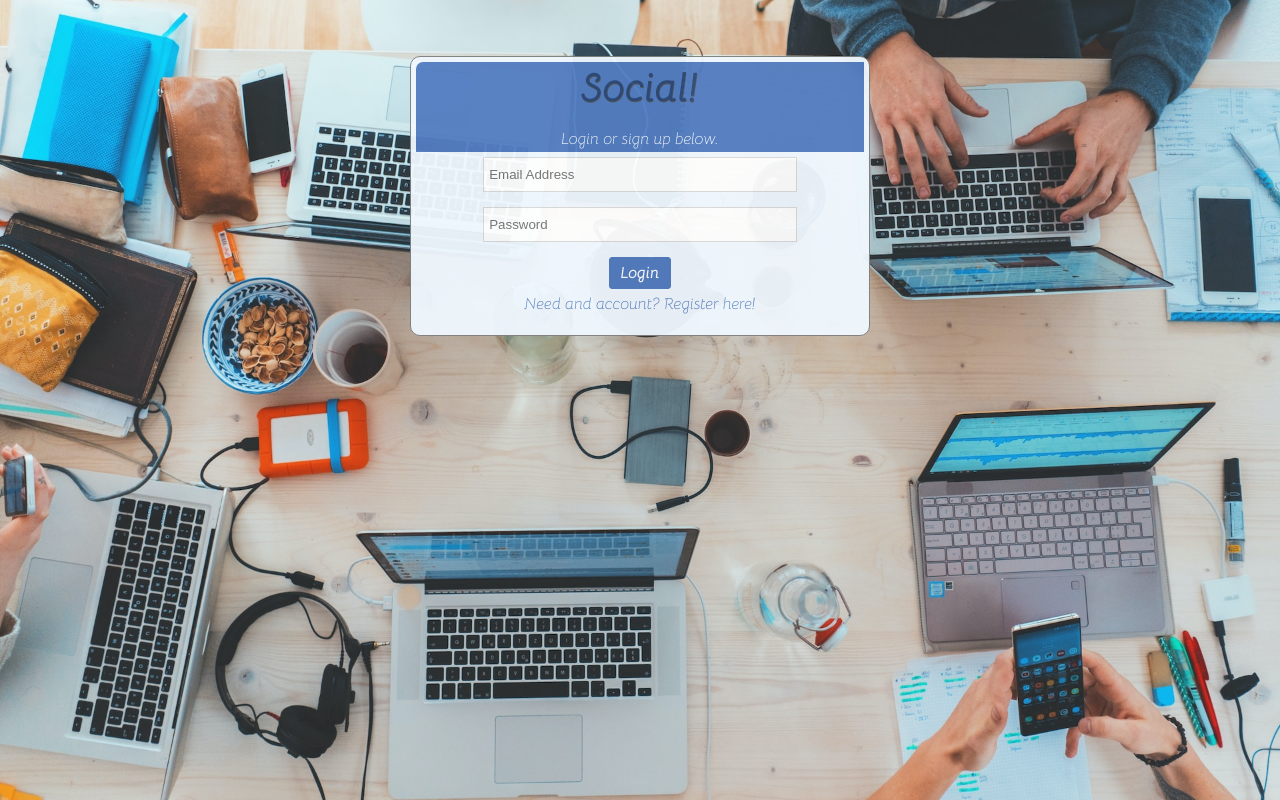
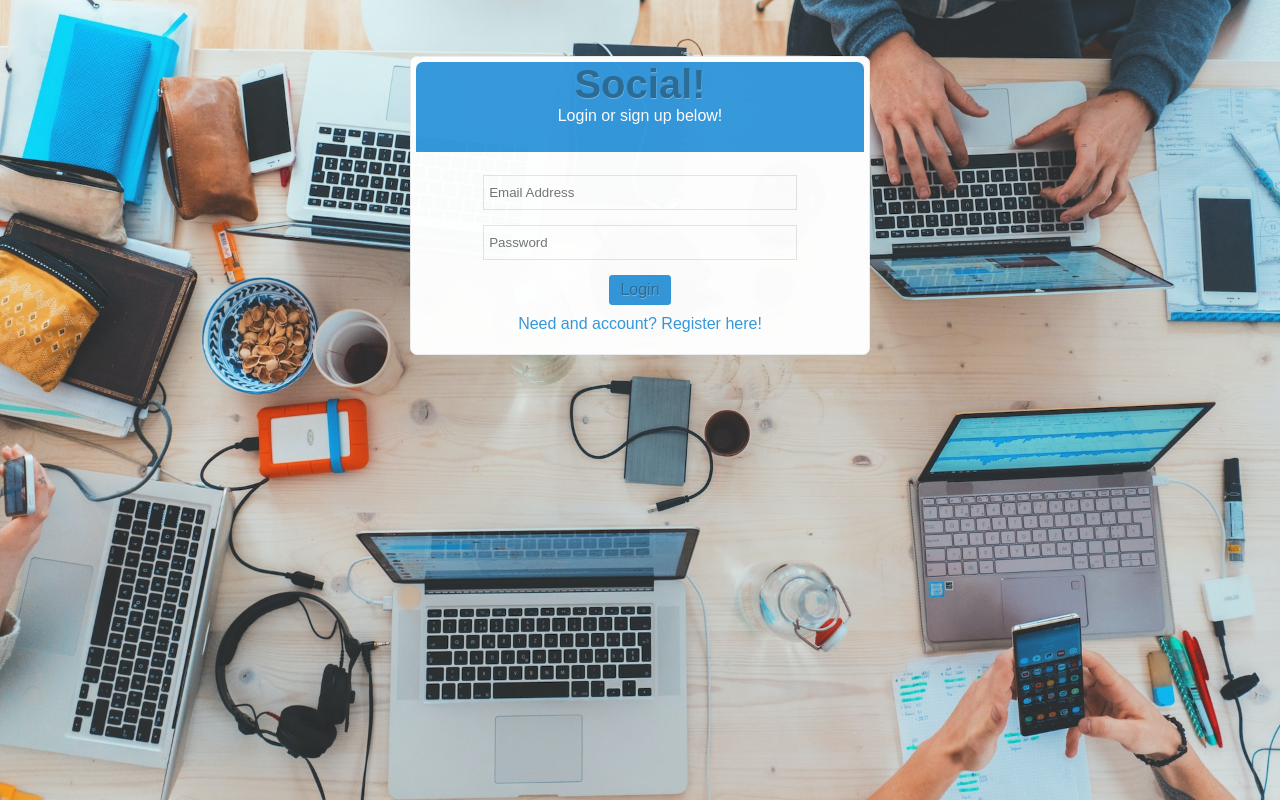
Before and after one commit to TOMATOD5/Social_Site_PHP, a PHP site: page /register.php in a window 1280 px wide. Run offline with PHP 8.4, Linux system fonts and the light colour scheme; some libraries are stand-ins or nearby versions; some web fonts are replaced.

Commit message:
JS is working!!!

```diff
--- a/assets/css/register_style.css
+++ b/assets/css/register_style.css
@@ -1,11 +1,10 @@
 @font-face {
 	font-family: 'Bellota-LightItalic';
-    src: url(../fonts/Bellota-LightItalic.ttf);
+	src: url('../fonts/Bellota-LightItalic.otf');
 }
-
 @font-face {
 	font-family: 'Bellota-BoldItalic';
-    src: url(../fonts/Bellota-BoldItalic.ttf);
+	src: url('../fonts/Bellota-BoldItalic.otf');
 }
 
 html, body {
@@ -17,15 +16,14 @@ form {
 	text-align: center;
 }
 
-body {
+body{
 	margin: 0;
 	padding: 0;
 }
 
 a {
 	text-decoration: none;
-    color: rgb(83, 125, 193);
-
+	color: #3498db;
 }
 
 .wrapper {
@@ -34,6 +32,7 @@ a {
 	width: 100%;
 	height: 100%;
 	min-width: 950px;
+
 }
 
 .login_box {
@@ -43,45 +42,47 @@ a {
 	margin-left: auto;
 	top: 7%;
 	width: 35%;
-    background-color: aliceblue;
-    border: 1px solid gray;
-    border-radius: 10px;
+	background-color: #ffffff;
+	border: 1px solid #EDEDED;
+	border-radius: 7px;
 	padding: 5px;
-    opacity: 0.95;
+	opacity: 0.98;
 }
 
 .login_header {
 	font-family: 'Bellota-LightItalic', sans-serif;
 	width: 100%;
 	height: 90px;
-    background-color: rgb(83, 125, 193);
-    color: white;
+	background-color: #3498db;
+	color: #fff;
 	text-align: center;
 	border-top-left-radius: 7px;
+	border-top-right-radius: 7px;
 }
 
 .login_header h1 {
 	font-family: 'Bellota-BoldItalic', sans-serif;
 	margin-top: 0;
 	margin-bottom: 0;
-    color:  rgb(46, 74, 120);
-    text-shadow: rgb(88, 88, 88) 0.5px 0.5px 0px;
+	color: #2C6C96;
+	text-shadow: #73B6E2 0.5px 0.5px 0px;
 	font-size: 250%;
 }
 
 input[type="submit"] {
+	background-color: #3498db;
+	border: 1px solid #3498db;
+	border-radius: 3px;
+	margin: 5px 0 10px 0;
+	padding: 5px 10px 5px 10px;
+	color: #2C6C96;
+	text-shadow: #73B6E2 0.5px 0.5px 0px;
 	font-family: 'Bellota-BoldItalic', sans-serif;
-    background-color: rgb(83, 125, 193);
-    padding: 5px 10px 5px 10px;
-    border: 1px solid rgb(83, 125, 193);
-    border-radius: 3px;
-    margin: 5px 0 5px 0;
-    color: white;
 	font-size: 100%;
 }
 
-input[type="text"], input[type="email"], input[type="password"]  {
-    border: 1px solid rgb(218, 218, 218);
+input[type="text"], input[type="email"], input[type="password"] {
+	border: 1px solid #e5e5e5;
 	margin-top: 5px;
 	width: 70%;
 	height: 35px;
@@ -89,8 +90,8 @@ input[type="text"], input[type="email"], input[type="password"]  {
 	padding-left: 5px;
 }
 
-input[type="text"]:hover, input[type="email"]:hover, input[type="password"]:hover  {
-    border-color: rgb(0, 17, 145);
+input[type="text"]:hover, input[type="email"]:hover, input[type="password"]:hover {
+	border-color: #3498db;
 }
 
 #second {
--- a/register.php
+++ b/register.php
@@ -4,24 +4,46 @@ require 'includes/form_handlers/register_handler.php';
 require 'includes/form_handlers/login_handler.php';
 ?>
 
+
 <html>
 <head>
-	<title>Welcome to Social!</title>
-	<link rel="stylesheet" href="assets/css/register_style.css">
-	<script src="https://ajax.googleapis.com/ajax/libs/jquery/2.2.4/jquery.min.js"></script>
+	<title>Welcome to Swirlfeed!</title>
+	<link rel="stylesheet" type="text/css" href="assets/css/register_style.css">
+	<script src="https://ajax.googleapis.com/ajax/libs/jquery/2.1.3/jquery.min.js"></script>
 	<script src="assets/js/register.js"></script>
 </head>
 <body>
 
+	<?php
+
+	if(isset($_POST['register_button'])) {
+		echo '
+		<script>
+
+		$(document).ready(function() {
+			$("#first").hide();
+			$("#second").show();
+		});
+
+		</script>
+
+		';
+	}
+
+
+	?>
+
 	<div class="wrapper">
+
 		<div class="login_box">
 
 			<div class="login_header">
 				<h1>Social!</h1>
-				<p>Login or sign up below.</p>
+				Login or sign up below!
 			</div>
+			<br>
+			<div id="first">
 
-			<div id="first">
 				<form action="register.php" method="POST">
 					<input type="email" name="log_email" placeholder="Email Address" value="<?php
 					if(isset($_SESSION['log_email'])) {
@@ -34,27 +56,13 @@ require 'includes/form_handlers/login_handler.php';
 					<?php if(in_array("Email or password was incorrect<br>", $error_array)) echo  "Email or password was incorrect<br>"; ?>
 					<input type="submit" name="login_button" value="Login">
 					<br>
-					<a href="# id="signup" class="signup">Need and account? Register here!</a>
+					<a href="#" id="signup" class="signup">Need and account? Register here!</a>
 
 				</form>
+
 			</div>
 
 			<div id="second">
-				<form action="register.php" method="POST">
-					<input type="email" name="log_email" placeholder="Email Address" value="<?php
-					if(isset($_SESSION['log_email'])) {
-						echo $_SESSION['log_email'];
-					}
-					?>" required>
-					<br>
-					<input type="password" name="log_password" placeholder="Password">
-					<br>
-					<?php if(in_array("Email or password was incorrect<br>", $error_array)) echo  "Email or password was incorrect<br>"; ?>
-					<input type="submit" name="login_button" value="Login">
-					<br>
-					<a href="# id="signup" class="signup">Need and account? Register here!</a>
-
-				</form>
 
 				<form action="register.php" method="POST">
 					<input type="text" name="reg_fname" placeholder="First Name" value="<?php
@@ -64,6 +72,8 @@ require 'includes/form_handlers/login_handler.php';
 					?>" required>
 					<br>
 					<?php if(in_array("Your first name must be between 2 and 25 characters<br>", $error_array)) echo "Your first name must be between 2 and 25 characters<br>"; ?>
+
+
 
 
 					<input type="text" name="reg_lname" placeholder="Last Name" value="<?php
@@ -104,18 +114,15 @@ require 'includes/form_handlers/login_handler.php';
 					<input type="submit" name="register_button" value="Register">
 					<br>
 
-
-					<?php if(in_array("<span style='color: #14C800;'>You're all set! Goahead and login!</span><br>", $error_array)) echo "<span style='color: #14C800;'>You're all set! Go ahead and login!</span><br>"; ?>
-					<a href="# id="signin" class="signin">Already heve and account? Sigh in here!</a>
-
+					<?php if(in_array("<span style='color: #14C800;'>You're all set! Go ahead and login!</span><br>", $error_array)) echo "<span style='color: #14C800;'>You're all set! Go ahead and login!</span><br>"; ?>
+					<a href="#" id="signin" class="signin">Already have an account? Sign in here!</a>
 				</form>
 			</div>
 
+		</div>
 
+	</div>
 
-			</form>
-		</div>
-	</div>
 
 </body>
 </html>
```
Lines whose indentation alone changed are shown as unchanged.
